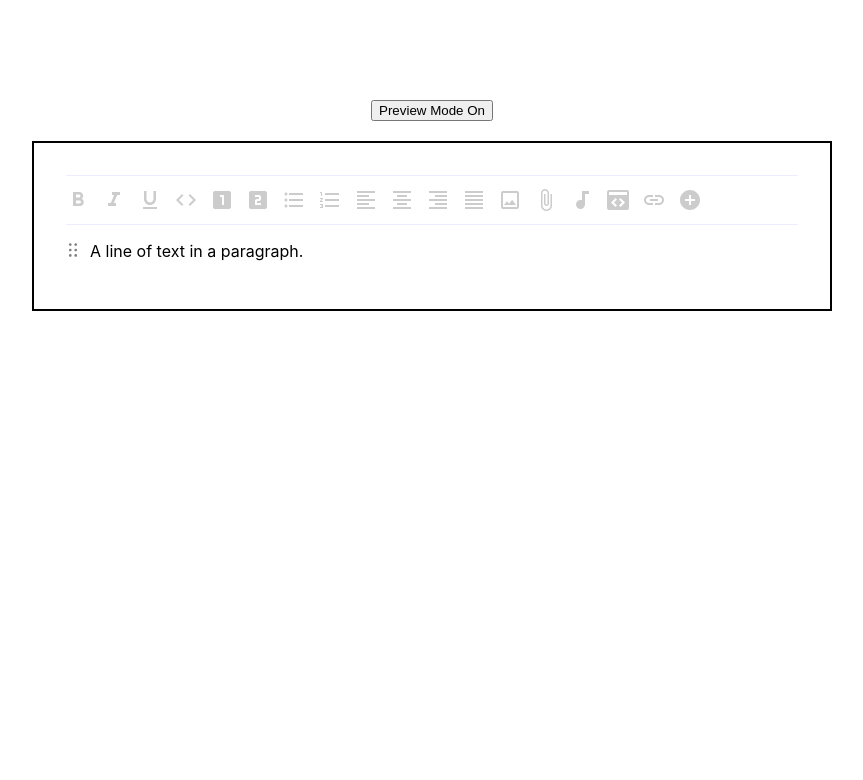
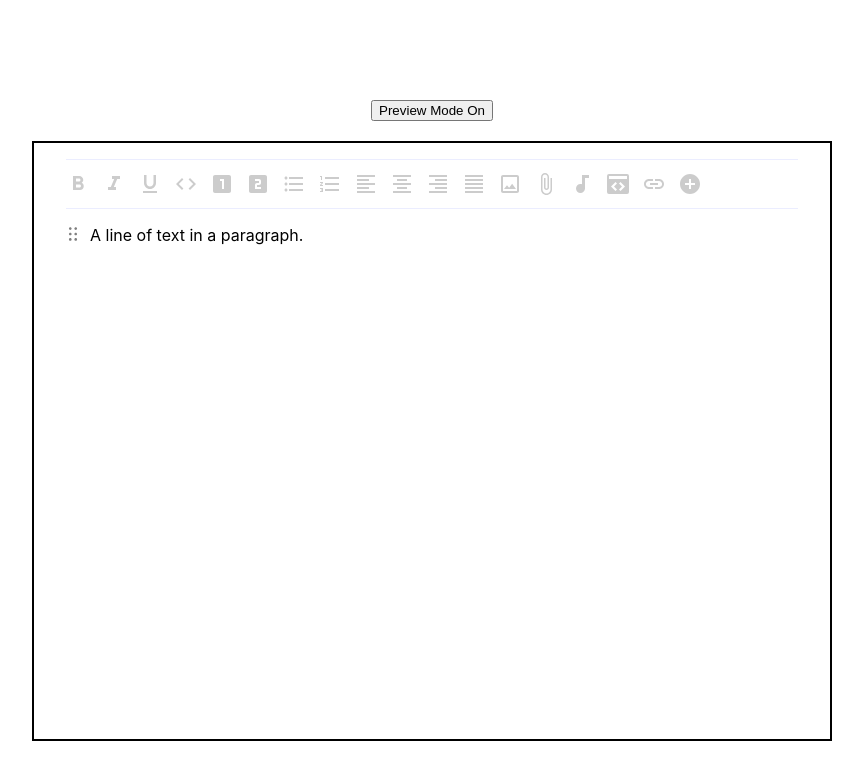
Before and after one commit to zarif-al/slate-editor, a Next.js app: page / in a window 1280 px wide. Shown: the top 780 px of the page, without its empty margins (208-1071 px from the left). Built offline with nearby package versions, Linux system fonts and the light colour scheme.

Commit message:
sticky toolbar

```diff
--- a/components/editor/toolbar/index.tsx
+++ b/components/editor/toolbar/index.tsx
@@ -33,11 +33,15 @@ const Toolbar = (): JSX.Element => {
       style={{
         display: 'flex',
         gap: '12px',
+        borderBottom: '1px solid',
         width: '100%',
-        borderBottom: '1px solid',
         borderTop: '1px solid',
         borderColor: '#EBEDFF',
         padding: '12px 0px',
+        position: 'sticky',
+        top: '0',
+        zIndex: 999,
+        backgroundColor: 'white',
       }}
     >
       <ToolbarButton
--- a/pages/index.tsx
+++ b/pages/index.tsx
@@ -57,7 +57,9 @@ const Home: NextPage = () => {
         style={{
           width: '800px',
           border: '2px solid black',
-          padding: '2rem',
+          padding: '1rem 2rem',
+          height: '600px',
+          overflow: 'scroll',
         }}
       >
         <Editor initialValue={value} setValue={setValue} readOnly={previewMode} />
```
